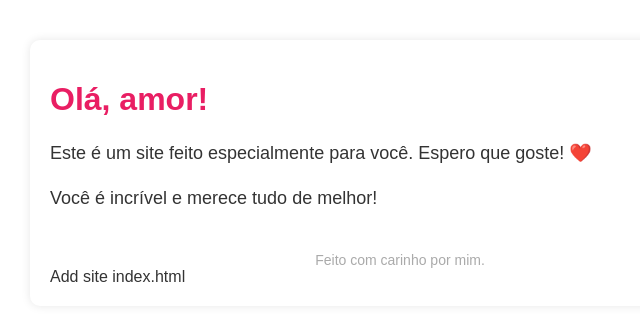
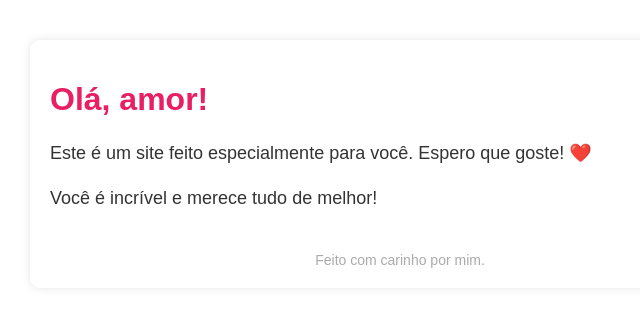
Before and after one commit to jhonsouzaa/Jeje, a plain HTML site: page index.html in a window 1280 px wide. Shown: the whole page, without its empty margins (240-880 px from the left). Drawn offline with Linux system fonts and the light colour scheme.

Commit message:
Update index.html

```diff
--- a/index.html
+++ b/index.html
@@ -38,4 +38,3 @@
   <footer>Feito com carinho por mim.</footer>
 </body>
 </html>
-Add site index.html
```
